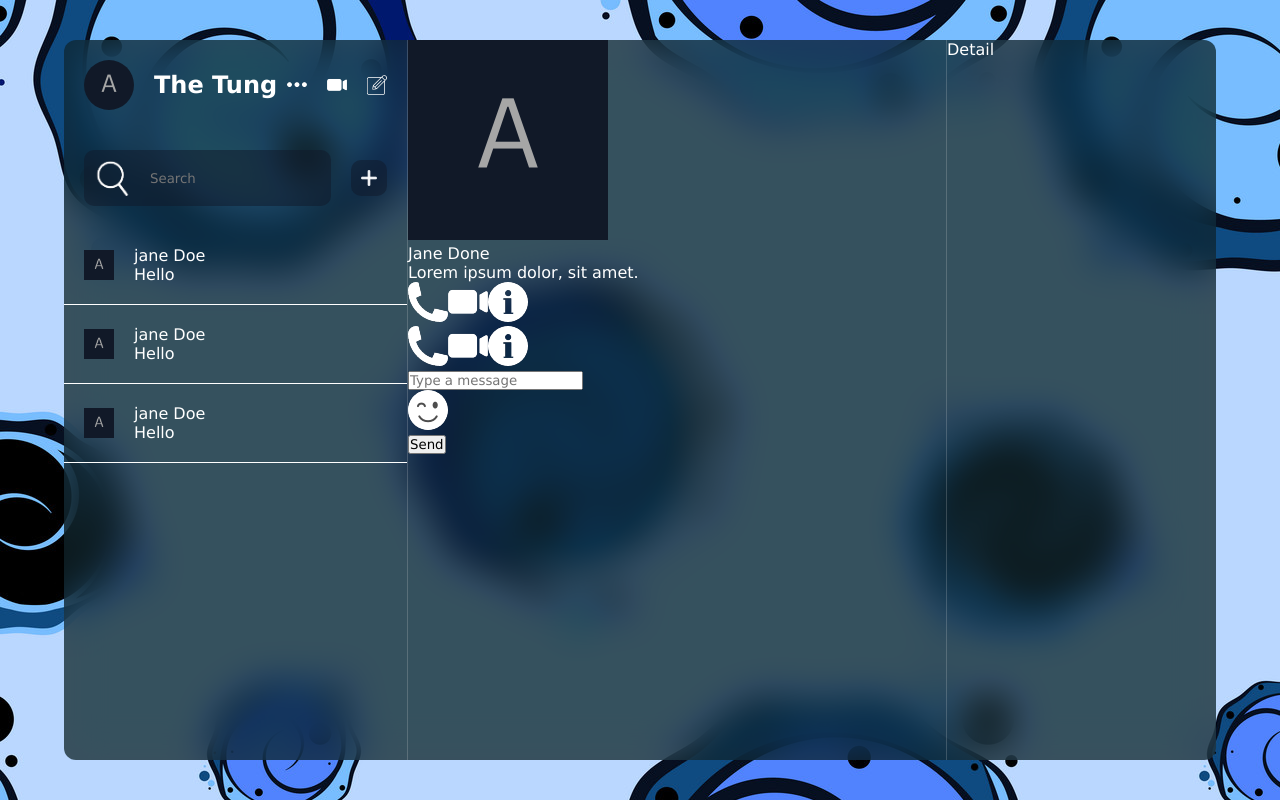
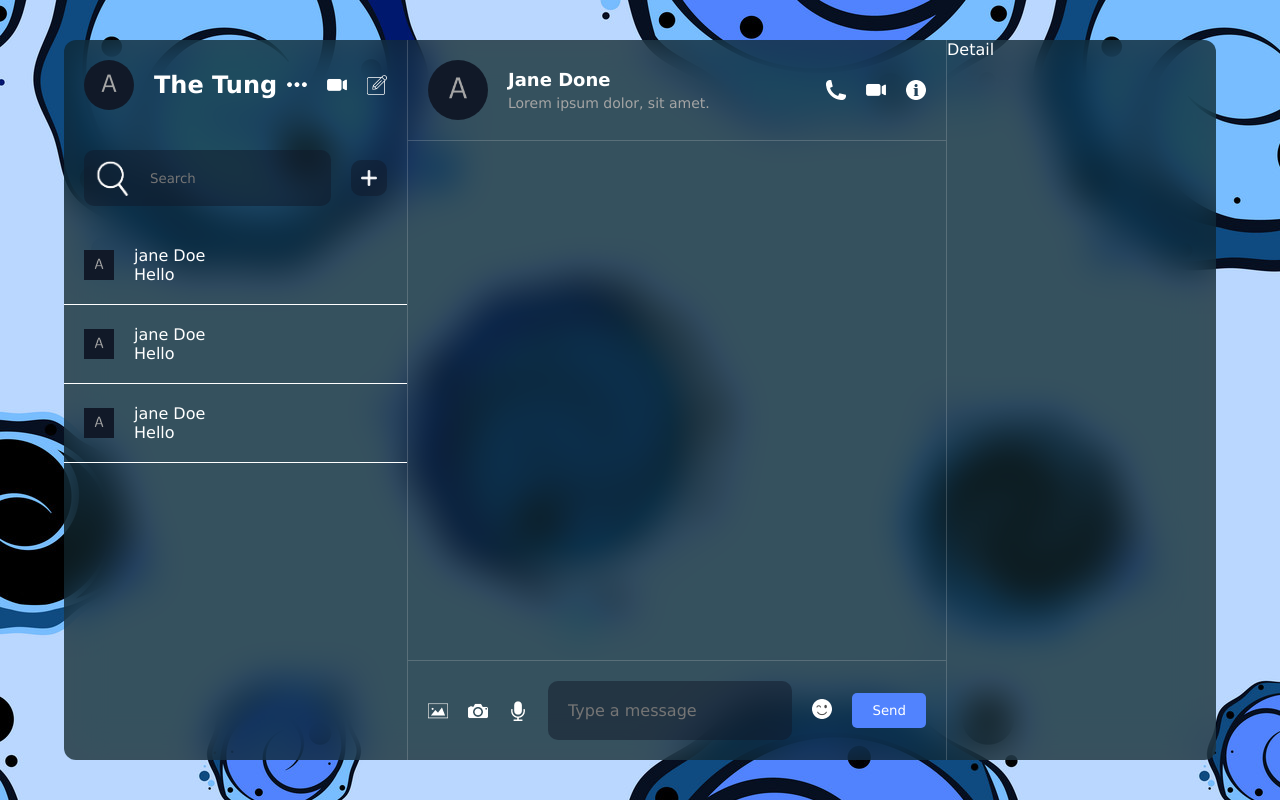
Before and after one commit to omodtung/ChatApp-Dev, a React (Vite) app: page / in a window 1280 px wide. Built offline with nearby package versions, Linux system fonts and the light colour scheme.

Commit message:
Chat Site top and bottom

```diff
--- a/package.json
+++ b/package.json
@@ -10,6 +10,7 @@
     "preview": "vite preview"
   },
   "dependencies": {
+    "emoji-picker-react": "^4.11.1",
     "react": "^18.2.0",
     "react-dom": "^18.2.0"
   },
--- a/src/components/chat/Chat.css
+++ b/src/components/chat/Chat.css
@@ -1,9 +1,113 @@
-.chat
-{
-    flex : 2;
-    border-left: 1px solid  #dddddd35;
-    border-right: 1px solid #dddddd35 ;
-    height: 100%;
-     display: flex;
-     flex-direction: column;
+.chat {
+  flex: 2;
+  border-left: 1px solid #dddddd35;
+  border-right: 1px solid #dddddd35;
+  height: 100%;
+  display: flex;
+  flex-direction: column;
+  .top {
+    padding: 20px;
+    display: flex;
+    align-items: center;
+    justify-content: space-between;
+    border-bottom: 1px solid #dddddd35;
+
+    .user {
+      display: flex;
+      align-items: center;
+      gap: 20px;
+      img {
+        width: 60px;
+        height: 60px;
+        border-radius: 50%;
+        object-fit: cover;
+      }
+      .texts {
+        display: flex;
+        flex-direction: column;
+        gap: 5px;
+
+        span {
+          font-size: 18px;
+          font-weight: bold;
+        }
+
+        p {
+          font-size: 14px;
+          font-weight: 300;
+          color: #a5a5a5;
+        }
+      }
+    }
+
+    .icons {
+      display: flex;
+      gap: 20px;
+      img {
+        width: 20px;
+        height: 20px;
+      }
+    }
+  }
+
+
+  .bottom {
+    padding: 20px;
+    display: flex;
+    align-items: center;
+    justify-content: space-between;
+    border-top: 1px solid #dddddd35;
+    gap: 20px;
+    margin-top: auto;
+
+    .icons {
+      display: flex;
+      gap: 20px;
+    }
+
+    img {
+      width: 20px;
+      height: 20px;
+      cursor: pointer;
+    }
+
+    input {
+      flex: 1;
+      background-color: rgba(17, 25, 40, 0.5);
+      border: none;
+      outline: none;
+      color: white;
+      padding: 20px;
+      border-radius: 10px;
+      font-size: 16px;
+
+      &:disabled {
+        cursor: not-allowed;
+      }
+    }
+
+    .emoji {
+      position: relative;
+
+      .picker {
+        position: absolute;
+        bottom: 50px;
+        left: 0;
+      }
+    }
+
+    .sendButton {
+      background-color: #5183fe;
+      color: white;
+      padding: 10px 20px;
+      border: none;
+      border-radius: 5px;
+      cursor: pointer;
+
+      &:disabled {
+        background-color: #5182feb4;
+        cursor: not-allowed;
+      }
+    }
+  }
 }
--- a/src/components/chat/Chat.jsx
+++ b/src/components/chat/Chat.jsx
@@ -3,21 +3,20 @@ import "./Chat.css";
 import EmojiPicker from "emoji-picker-react";
 
 const Chat = () => {
-    const  [open,setOpen] = useState(false);
-    const [text,setText] = useState("");
-const handleEmoji=(e)=>
-{
-    setText((prev)=> prev + e.emoji);
+  const [open, setOpen] = useState(false);
+  const [text, setText] = useState("");
+  console.log(text);
+  const handleEmoji = (e) => {
+    setText((prev) => prev + e.emoji);
     setOpen(false);
-
-}
+  };
   return (
-
+    // Structure Ui Follow Class Top
+    // chat ( Top -> Bottom)
 
     <div className="chat">
       <div className="top">
-
-      {/* user  */}
+        {/* user  */}
         <div className="user">
           <img src={"./avatar.png"} alt="" />
           {/* <span>{user?.username}</span> */}
@@ -35,18 +34,21 @@ const handleEmoji=(e)=>
           <img src="./video.png" alt="" />
           <img src="./info.png" alt="" />
         </div>
+        {/* Icon */}
       </div>
 
       <div className="center"></div>
+      {/* bottom of user  */}
       <div className="bottom">
         <div className="icons">
-          <img src="./phone.png" alt="" />
-          <img src="./video.png" alt="" />
-          <img src="./info.png" alt="" />
+          <img src="./img.png" alt="" />
+          <img src="./camera.png" alt="" />
+          <img src="./mic.png" alt="" />
         </div>
 
         <input
           type="text"
+          value={text}
           placeholder="Type a message"
           onChange={(e) => setText(e.target.value)}
         ></input>
@@ -62,8 +64,8 @@ const handleEmoji=(e)=>
         </div>
         <button
           className="sendButton"
-        //   onClick={handleSend}
-        //   disabled={isCurrentUserBlocked || isReceiverBlocked}
+          //   onClick={handleSend}
+          //   disabled={isCurrentUserBlocked || isReceiverBlocked}
         >
           Send
         </button>
```
Also changed, not shown: 1 other file (tests, documents, lock files or other folders).
